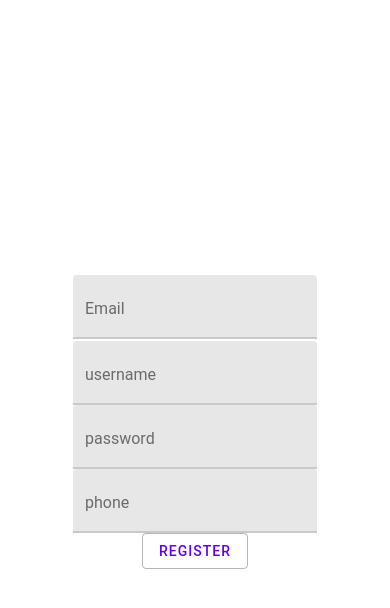
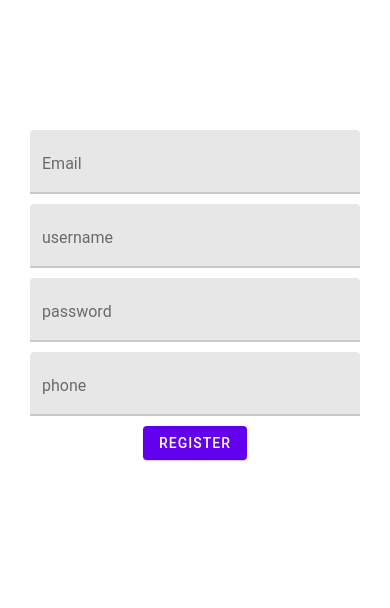
Before and after one commit to RavikanthDodda/gamify-schedule, a React Native app: screen / in a window 390 px wide. Shown: the top 608 px of the page. Built offline with nearby package versions, Linux system fonts and the light colour scheme.

Commit message:
Changed layout, button added

```diff
--- a/components/RegistrationPage.jsx
+++ b/components/RegistrationPage.jsx
@@ -1,11 +1,11 @@
 import { StatusBar } from "expo-status-bar";
 import React from "react";
-import { Button, TextInput } from "react-native-paper";
+import { Button, TextInput, TextInputMask } from "react-native-paper";
 
 import { StyleSheet, Text, View } from "react-native";
 
 export default function RegistrationPage() {
-  const [text, setText] = React.useState("");
+  const [email, setEmail] = React.useState("");
   const [username, setUsername] = React.useState("");
   const [password, setPassword] = React.useState("");
   const [phone, setPhone] = React.useState("");
@@ -14,38 +14,57 @@ export default function RegistrationPage() {
     <View style={styles.container}>
       <TextInput
         label="Email"
-        value={text}
-        style={styles.input}
-        onChangeText={(text) => setText(text)}
+        value={email}
+        style={styles.field}
+        keyboardType="email-address"
+        textContentType="emailAddress"
+        onChangeText={(email) => setEmail(email)}
       />
       <TextInput
         label="username"
         value={username}
+        style={styles.field}
+        textContentType="username"
         onChangeText={(username) => setUsername(username)}
       />
       <TextInput
         label="password"
         value={password}
+        style={styles.field}
+        textContentType="password"
+        secureTextEntry={true}
         onChangeText={(password) => setPassword(password)}
       />
       <TextInput
         label="phone"
         value={phone}
+        style={styles.field}
+        keyboardType="phone-pad"
+        textContentType="telephoneNumber"
         onChangeText={(phone) => setPhone(phone)}
       />
-      <Button mode="outlined">Register</Button>
+      <View style={styles.btn}>
+        <Button mode="contained">Register</Button>
+      </View>
     </View>
   );
 }
 
 const styles = StyleSheet.create({
   container: {
-    flex: 1,
+    display: "flex",
+    padding: 30,
+    marginTop: 100,
     backgroundColor: "#fff",
-    alignItems: "center",
     justifyContent: "center",
   },
-  input: {
-    marginBottom: 2,
+  field: {
+    marginBottom: 10,
+  },
+  btn: {
+    display: "flex",
+    width: "100%",
+    justifyContent: "center",
+    alignItems: "center",
   },
 });
```
